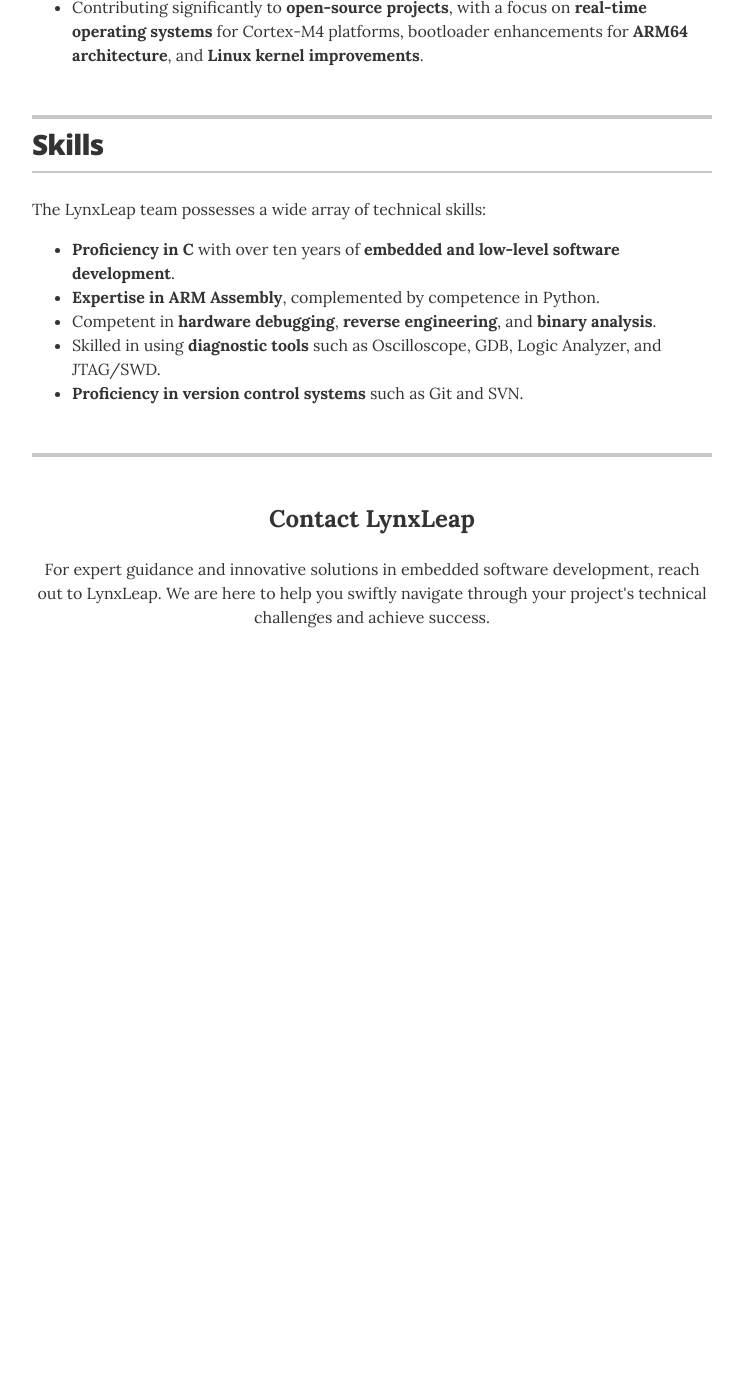
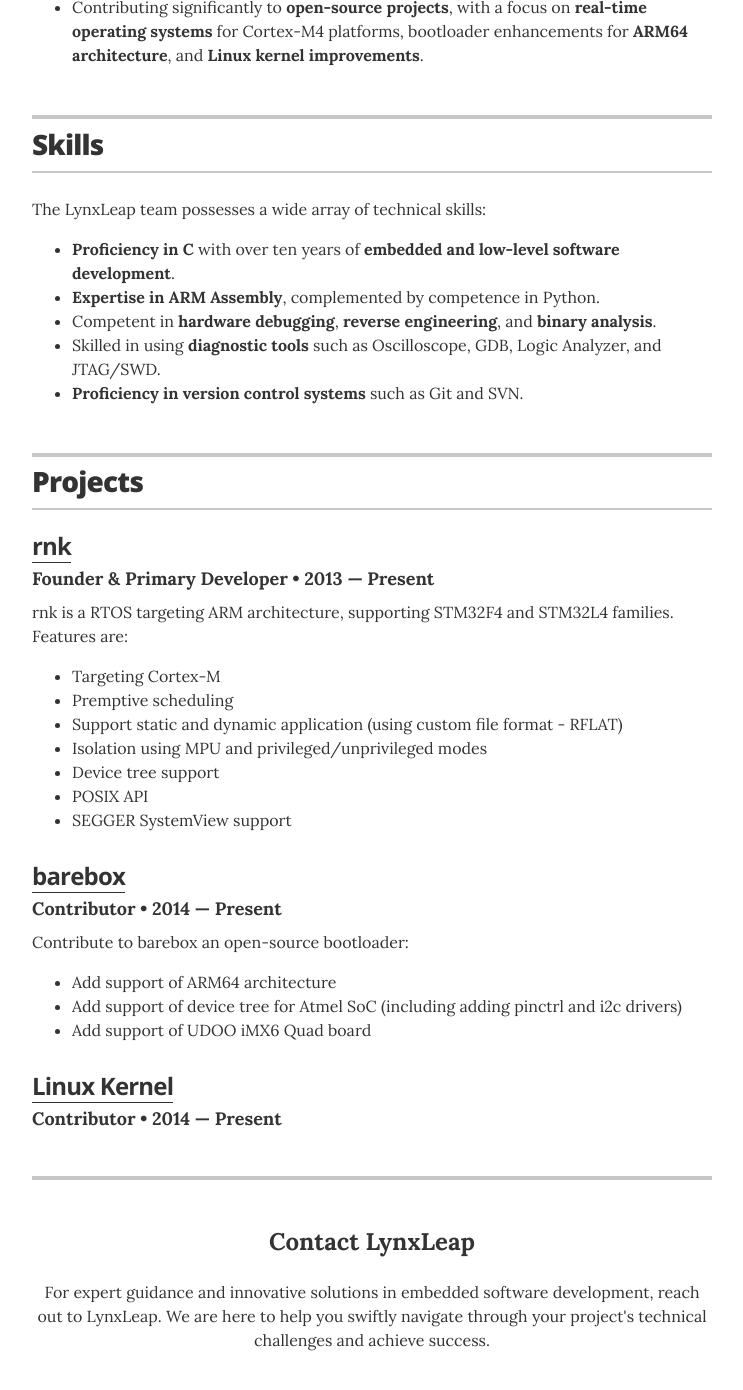
Before and after one commit to raphui/raphui.github.io, a Jekyll site: the page built from index.html, in a window 1280 px wide and 1400 px high, scrolled down 1469 px. Shown: the top 1390 px of the window, without its empty margins (268-1011 px from the left). Built offline with Jekyll 4.4.1, drawn with Linux system fonts in a browser that asks for light colours; before the commit the page ends 2146 px from its top, so only the background shows below that.

Commit message:
add projects

```diff
--- a/_config.yml
+++ b/_config.yml
@@ -37,7 +37,7 @@ resume_looking_for_work:        "yes"
 resume_section_help:      true
 resume_section_experience:      true
 resume_section_education:       false
-resume_section_projects:        false
+resume_section_projects:        true
 resume_section_skills:          true
 resume_section_recognition:     false
 resume_section_links:           false
--- a/_data/projects.yml
+++ b/_data/projects.yml
@@ -1,16 +1,34 @@
 # Projects
 # uncomment the urls if you wish to display them, and add your own URL
 
-# jazznotes.io
-- project: jazznotes.io
+# rnk
+- project: rnk
   role: Founder & Primary Developer
-  duration: 2012 &mdash; Present
-  # url: "#"
-  description: Jazz Notes is an open source node/ember app that helps you keep track of your music compositions and new ideas.
+  duration: 2013 &mdash; Present
+  url: "https://github.com/raphui/rnk"
+  description: rnk is a RTOS targeting ARM architecture, supporting STM32F4 and STM32L4 families. Features are&#58;
+  features:
+          - feature: Targeting Cortex-M
+          - feature: Premptive scheduling
+          - feature: Support static and dynamic application (using custom file format - RFLAT)
+          - feature: Isolation using MPU and privileged/unprivileged modes
+          - feature: Device tree support
+          - feature: POSIX API
+          - feature: SEGGER SystemView support
 
-# Springfield Community Outreach Group
-- project: Springfield Community Outreach Group
-  role: Co-Founder & Organizer
-  duration: 2007 &mdash; Present
-  # url: "#"
-  description: SCOG is a local monthly meetup in Springfield where we share opportunities to volunteer in the community and organize support for families and neighborhoods in need of assistance that the community can provide.
+# barebox
+- project: barebox
+  role: Contributor
+  duration: 2014 &mdash; Present
+  url: "https://git.pengutronix.de/cgit/barebox/log/?qt=author&q=poggi.raph%40gmail.com"
+  description: Contribute to barebox an open-source bootloader&#58;
+  features:
+          - feature: Add support of ARM64 architecture
+          - feature: Add support of device tree for Atmel SoC (including adding pinctrl and i2c drivers)
+          - feature: Add support of UDOO iMX6 Quad board
+
+# Linux Kernel
+- project: Linux Kernel
+  role: Contributor
+  duration: 2014 &mdash; Present
+  url: "https://git.kernel.org/pub/scm/linux/kernel/git/torvalds/linux.git/log/?qt=author&q=poggi.raph%40gmail.com"
--- a/_layouts/resume.html
+++ b/_layouts/resume.html
@@ -128,27 +128,6 @@
       <!-- end Education -->
       {% endif %}
 
-
-      {% if site.resume_section_projects %}
-      <!-- begin Projects -->
-      <section class="content-section">
-        <header class="section-header">
-          <h2>Projects</h2>
-        </header>
-
-        {% for project in site.data.projects %}
-        <div class="resume-item" itemscope itemtype="http://schema.org/CreativeWork">
-          <meta itemprop="creator" content="{{ site.resume_name }}" itemtype="http://schema.org/Person" />
-          <h3 class="resume-item-title" itemprop="name">{% if project.url %}<a href="{{ project.url }}" itemprop="url">{{ project.project }}</a>{% else %}{{ project.project }}{% endif %}</h3>
-          <h4 class="resume-item-details" itemprop="description">{{ project.role }}  &bull; {{ project.duration }}</h4>
-          <p class="resume-item-copy">{{ project.description }}</p>
-        </div>
-        {% endfor %}
-
-      </section>
-      <!-- end Projects -->
-      {% endif %}
-
       {% if site.resume_section_skills %}
       <!-- begin Skills -->
       <section class="content-section">
@@ -171,7 +150,32 @@
       <!-- end Skills -->
       {% endif %}
 
-      {% if site.resume_section_recognition %}
+      {% if site.resume_section_projects %}
+      <!-- begin Projects -->
+      <section class="content-section">
+        <header class="section-header">
+          <h2>Projects</h2>
+        </header>
+
+        {% for project in site.data.projects %}
+        <div class="resume-item" itemscope itemtype="http://schema.org/CreativeWork">
+          <meta itemprop="creator" content="{{ site.resume_name }}" itemtype="http://schema.org/Person" />
+          <h3 class="resume-item-title" itemprop="name">{% if project.url %}<a href="{{ project.url }}" itemprop="url">{{ project.project }}</a>{% else %}{{ project.project }}{% endif %}</h3>
+          <h4 class="resume-item-details" itemprop="description">{{ project.role }}  &bull; {{ project.duration }}</h4>
+          <p class="resume-item-copy">{{ project.description }}</p>
+	  <ul class="resume-item-list">
+          {% for feature in project.features %}
+            <li>{{ feature.feature }}</li>
+          {% endfor %}
+          </ul>
+        </div>
+        {% endfor %}
+
+      </section>
+      <!-- end Projects -->
+      {% endif %}
+
+     {% if site.resume_section_recognition %}
       <!-- begin Recognition -->
       <section class="content-section">
 
```
